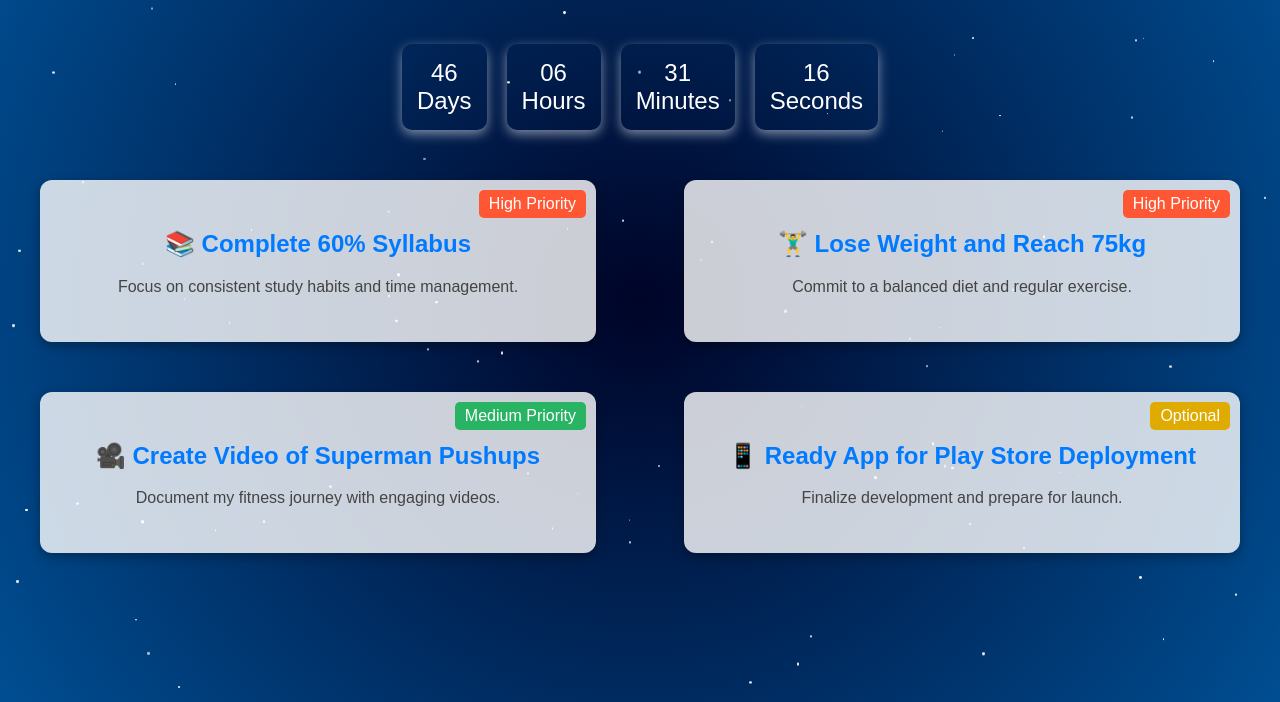
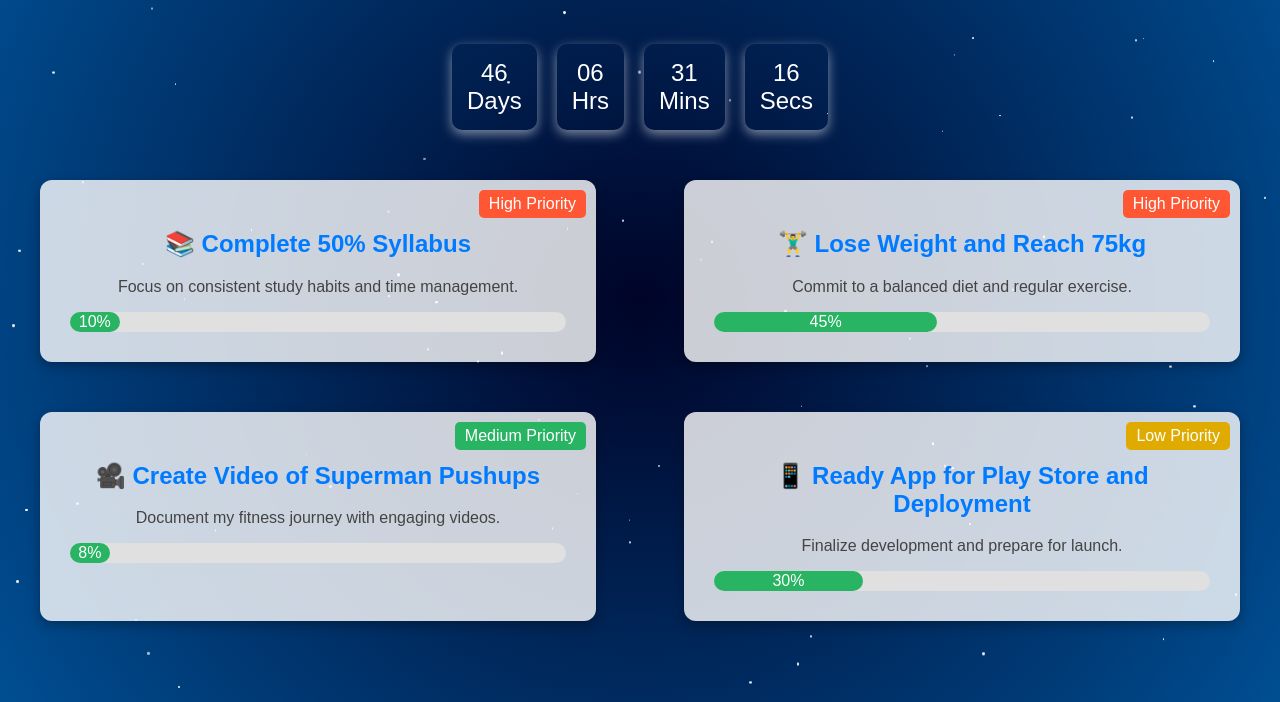
Before and after one commit to 4Anish5Joshi/25, a plain HTML site: page index.html in a window 1280 px wide. Shown: the part 98-800 px from the top of the page. Drawn offline with Linux system fonts and the light colour scheme.

Commit message:
first commit

```diff
--- a/index.html
+++ b/index.html
@@ -21,38 +21,57 @@
             </div>
             <div class="countdown-item">
                 <span id="hours">00</span>
-                <span>Hours</span>
+                <span>Hrs</span>
             </div>
             <div class="countdown-item">
                 <span id="minutes">00</span>
-                <span>Minutes</span>
+                <span>Mins</span>
             </div>
             <div class="countdown-item">
                 <span id="seconds">00</span>
-                <span>Seconds</span>
+                <span>Secs</span>
             </div>
         </div>
 
         <div class="goals">
             <div class="goal" id="goal1">
                 <div class="priority-label high-priority">High Priority</div>
-                <h2>📚 Complete 60% Syllabus</h2>
+                <h2>📚 Complete 50% Syllabus</h2>
                 <p>Focus on consistent study habits and time management.</p>
+                <!-- Progress Bar -->
+                <div class="progress-container">
+                    <div class="progress-bar" id="progress1"></div>
+                </div>
             </div>
+
             <div class="goal" id="goal2">
                 <div class="priority-label high-priority">High Priority</div>
                 <h2>🏋️‍♂️ Lose Weight and Reach 75kg</h2>
                 <p>Commit to a balanced diet and regular exercise.</p>
+                <!-- Progress Bar -->
+                <div class="progress-container">
+                    <div class="progress-bar" id="progress2"></div>
+                </div>
             </div>
+
             <div class="goal" id="goal3" style="margin-top: 50px;">
                 <div class="priority-label medium-priority">Medium Priority</div>
                 <h2>🎥 Create Video of Superman Pushups</h2>
                 <p>Document my fitness journey with engaging videos.</p>
+                <!-- Progress Bar -->
+                <div class="progress-container">
+                    <div class="progress-bar" id="progress3"></div>
+                </div>
             </div>
+
             <div class="goal" id="goal4" style="margin-top: 50px;">
-                <div class="priority-label optional-priority">Optional</div>
-                <h2>📱 Ready App for Play Store Deployment</h2>
+                <div class="priority-label optional-priority">Low Priority</div>
+                <h2>📱 Ready App for Play Store and Deployment</h2>
                 <p>Finalize development and prepare for launch.</p>
+                <!-- Progress Bar -->
+                <div class="progress-container">
+                    <div class="progress-bar" id="progress4"></div>
+                </div>
             </div>
         </div>
     </div>
--- a/script.js
+++ b/script.js
@@ -1,6 +1,6 @@
 document.addEventListener('DOMContentLoaded', () => {
 
-    // Create stars dynamically
+     // Create stars dynamically
     const starsContainer = document.querySelector('.stars');
     const numberOfStars = 100;
 
@@ -20,6 +20,27 @@ document.addEventListener('DOMContentLoaded', () => {
 
         starsContainer.appendChild(star);
     }
+
+    const progressPercentages = {
+       goal1: 10, // Percentage for Complete Syllabus
+       goal2: 45, // Percentage for Lose Weight
+       goal3: 8, // Percentage for Create Video
+       goal4: 30  // Percentage for Ready App
+   };
+
+   // Function to update progress bars
+   function updateProgressBar(goalId, percentage) {
+       const progressBar = document.getElementById(goalId);
+       progressBar.style.width = percentage + '%'; // Set width based on percentage
+       progressBar.innerText = percentage + '%'; // Display percentage inside the bar
+   }
+
+   // Update each progress bar with respective percentages
+   updateProgressBar('progress1', progressPercentages.goal1);
+   updateProgressBar('progress2', progressPercentages.goal2);
+   updateProgressBar('progress3', progressPercentages.goal3);
+   updateProgressBar('progress4', progressPercentages.goal4);
+
 
     const goals = document.querySelectorAll('.goal');
 
--- a/styles.css
+++ b/styles.css
@@ -26,7 +26,22 @@ body {
     border-radius: 50%;
     animation: twinkle 1.5s infinite alternate, move 10s linear infinite; /* Twinkling and moving effect */
 }
+.progress-container {
+    width: 100%; /* Full width */
+    background-color: #e0e0e0; /* Light gray background for the track */
+    border-radius: 10px; /* Rounded corners */
+    margin-top: 10px; /* Space above the progress bar */
+}
 
+.progress-bar {
+    height: 20px; /* Height of the progress bar */
+    background-color: #28B463; /* Green color for the filled part */
+    width: 0%; /* Initial width */
+    border-radius: 10px; /* Rounded corners */
+    text-align: center; /* Center text inside the bar */
+    line-height: 20px; /* Center text vertically */
+    color: white; /* Text color */
+}
 @keyframes twinkle {
     0% { opacity: 0.5; }
     100% { opacity: 1; }
```
